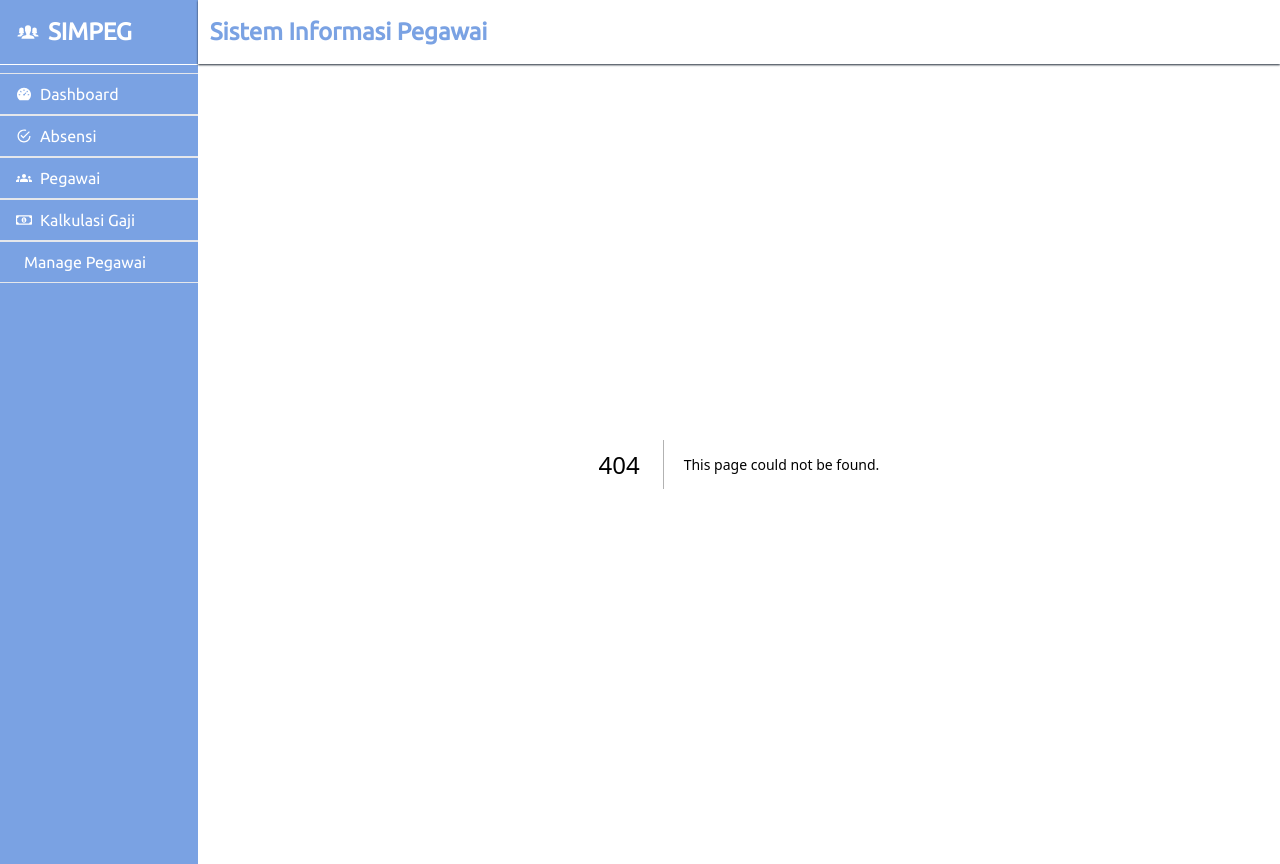
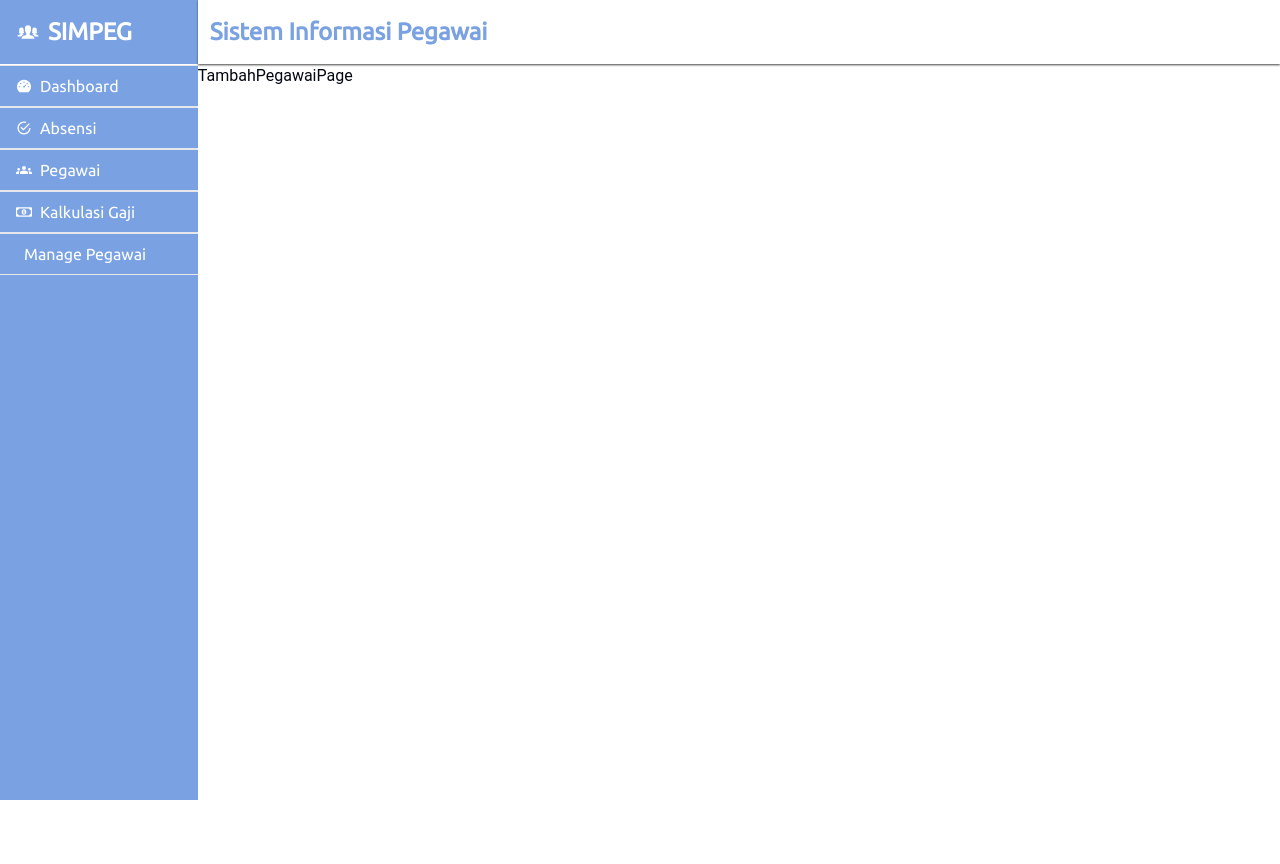
Before and after one commit to cocoth/SIMPEG, a Next.js app: page /tambah-pegawai in a window 1280 px wide. Before the commit this address had no page. After the commit the page ends 800 px from the top, so only its background shows below. Built offline with nearby package versions, Linux system fonts and the light colour scheme.

Commit message:
Perubahan Lagi Hari2

```diff
--- a/package.json
+++ b/package.json
@@ -9,7 +9,9 @@
     "lint": "next lint"
   },
   "dependencies": {
+    "@heroicons/react": "^2.1.3",
     "@hookform/resolvers": "^3.3.4",
+    "@material-tailwind/react": "^2.1.9",
     "@radix-ui/react-alert-dialog": "^1.0.5",
     "@radix-ui/react-checkbox": "^1.0.4",
     "@radix-ui/react-dropdown-menu": "^2.0.6",
--- a/src/app/layout.tsx
+++ b/src/app/layout.tsx
@@ -1,11 +1,11 @@
 import type { Metadata } from "next";
 import { Inter } from "next/font/google";
 import "@/css/globals.css";
-import { fajllaOne, lobster, poppins, ubuntu } from "@/lib/fonts"
+import { fajllaOne, lobster, poppins, ubuntu } from "@/lib/fonts";
 import SideBar from "@/components/navbar/SideBar";
 import Navbar from "@/components/navbar/Navbar";
 
-const inter = Inter({ subsets: ["latin"] });
+// const inter = Inter({ subsets: ["latin"] });
 
 export const metadata: Metadata = {
   title: "Create Next App",
@@ -20,8 +20,7 @@ export default function RootLayout({
   return (
     <html lang="en">
       <body
-        className={`${poppins.variable} ${ubuntu.variable} ${lobster.variable} ${fajllaOne.variable}`}
-      >
+        className={`${poppins.variable} ${ubuntu.variable} ${lobster.variable} ${fajllaOne.variable}`}>
         <section className="flex ">
           <SideBar />
           <div className="flex flex-col w-full">
--- a/src/app/page.tsx
+++ b/src/app/page.tsx
@@ -1,5 +1,5 @@
 import Navbar from "@/components/navbar/Navbar";
-import SideBar from "@/components/navbar/SideBar";
+import { MultiLevelSidebar as SideBar } from "@/components/navbar/SideBar";
 import Image from "next/image";
 
 export default function Home() {
--- /dev/null
+++ b/src/app/tambah-pegawai/page.tsx
@@ -0,0 +1,7 @@
+import React from "react";
+
+const TambahPegawaiPage = () => {
+  return <div>TambahPegawaiPage</div>;
+};
+
+export default TambahPegawaiPage;
--- a/src/components/calendar/Calendar.tsx
+++ b/src/components/calendar/Calendar.tsx
@@ -49,7 +49,7 @@ export function CalendarForm() {
 
   return (
     <Form {...form}>
-      <form onSubmit={form.handleSubmit(onSubmit)} className="space-y-8">
+      {/* <form onSubmit={form.handleSubmit(onSubmit)} className="space-y-8"> */}
       <FormField
         control={form.control}
         name="dob"
@@ -90,7 +90,7 @@ export function CalendarForm() {
           </FormItem>
         )}
       />
-      </form>
+      {/* </form> */}
     </Form>
   );
 }
--- a/src/components/navbar/SideBar.tsx
+++ b/src/components/navbar/SideBar.tsx
@@ -44,7 +44,7 @@ const SideBar = () => {
           <Link href={`/`}>SIMPEG</Link>
         </div>
         <div className="h-[1px] w-full bg-white" />
-        <div className="grid grid-flow-row w-full my-2 capitalize text-white ">
+        <div className="grid grid-flow-row w-full  capitalize text-white ">
           {items.map((item, i) => (
             <Link
               key={i}
--- a/tailwind.config.ts
+++ b/tailwind.config.ts
@@ -1,6 +1,7 @@
 import type { Config } from "tailwindcss";
+const withMT = require("@material-tailwind/react/utils/withMT");
 
-const config = {
+const config = withMT({
   darkMode: ["class"],
   content: [
     "./pages/**/*.{ts,tsx}",
@@ -88,6 +89,6 @@ const config = {
     },
   },
   plugins: [require("tailwindcss-animate")],
-} satisfies Config;
+}) satisfies Config;
 
 export default config;
```
Also changed, not shown: 1 other file (tests, documents, lock files or other folders). Lines whose indentation alone changed are shown as unchanged.
